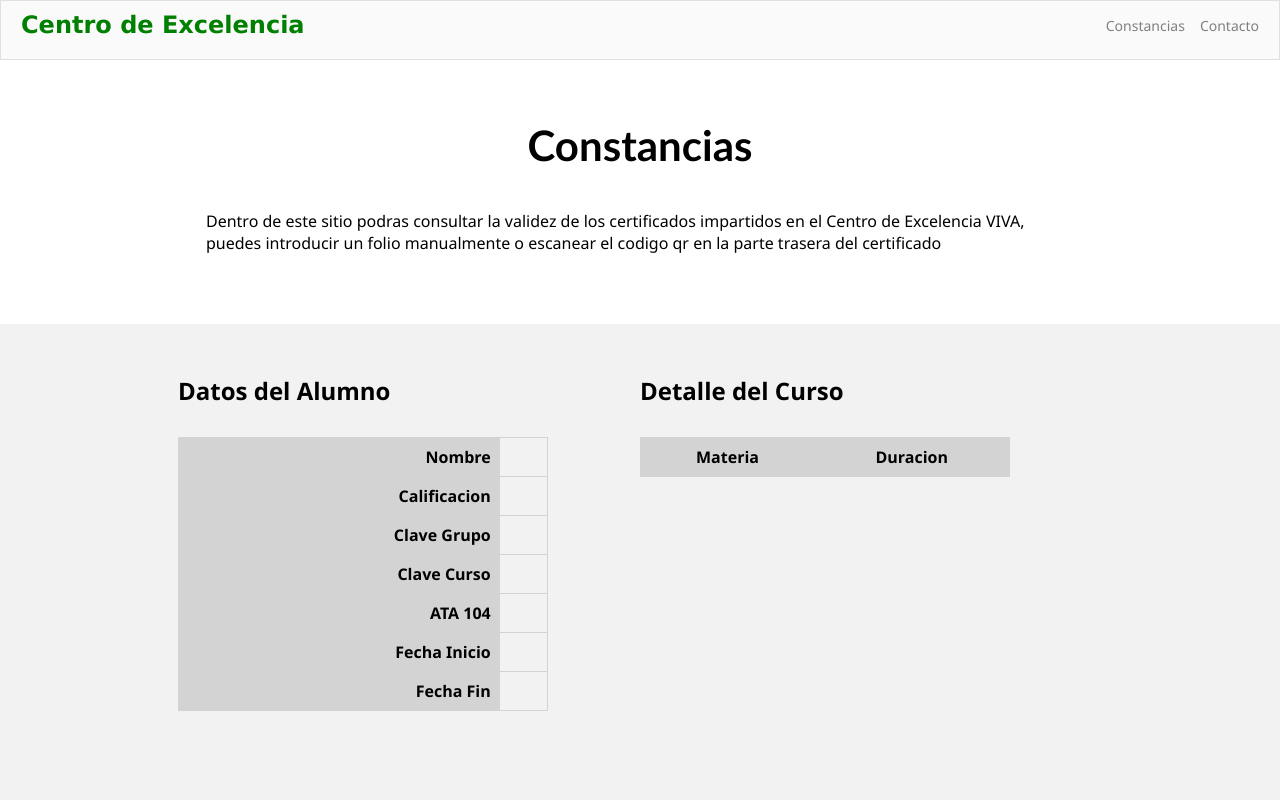
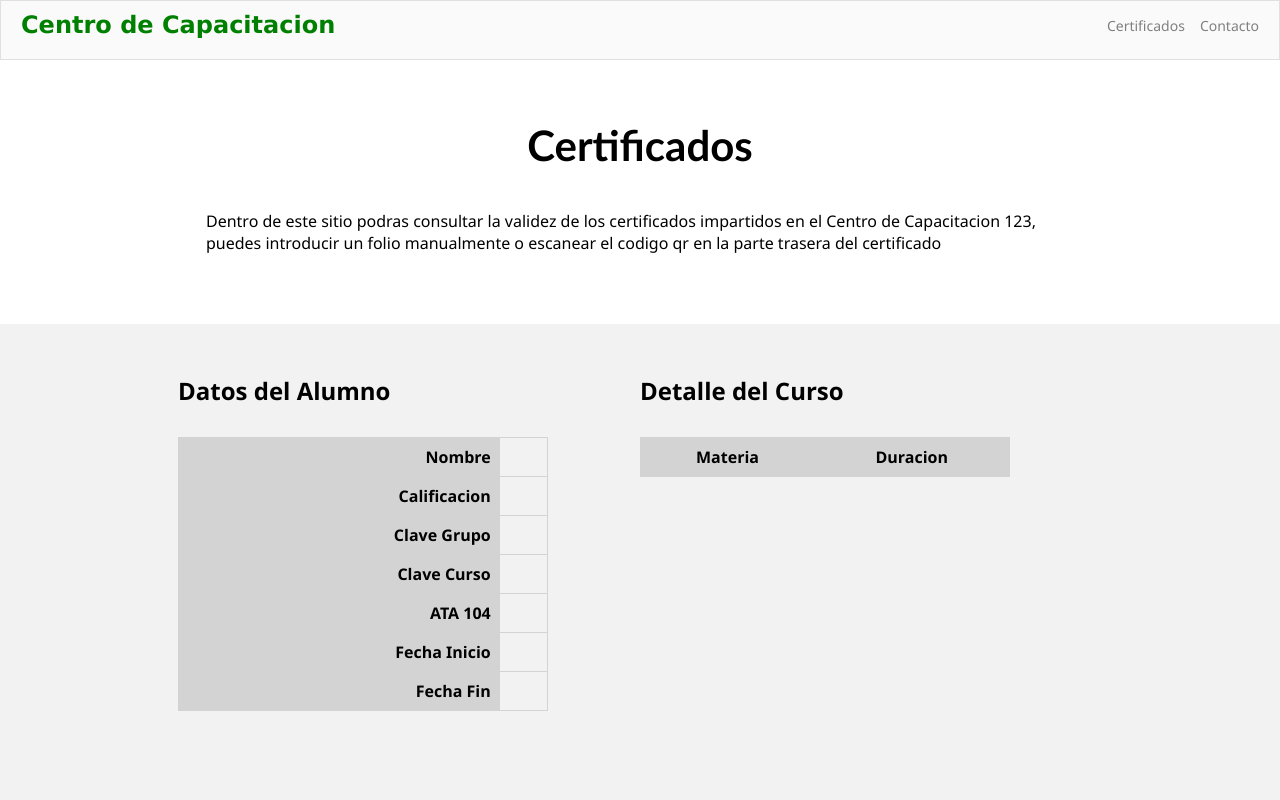
Before and after one commit to macrosouwu/protector, a plain HTML site: page index.html in a window 1280 px wide. Shown: the top 800 px of the page. Drawn offline with Linux system fonts and the light colour scheme; no server answers.

Commit message:
Se cambia el titulo y h1, p del index

```diff
--- a/index.html
+++ b/index.html
@@ -10,10 +10,10 @@
     <nav>
         <div class="nav-container">
         <div class="logo-container">
-            <a href="#">Centro de Excelencia</a>
+            <a href="#">Centro de Capacitacion</a>
         </div>
         <ul class="nav-links">
-            <li><a href="index.html">Constancias</a></li>
+            <li><a href="index.html">Certificados</a></li>
             <li><a href="contacto.html">Contacto</a></li>
 
         </ul>
@@ -22,8 +22,8 @@
 
     <div class="main-container">
         <section class="hero">
-            <h1 class="main-title">Constancias</h1>
-            <p>Dentro de este sitio podras consultar la validez de los certificados impartidos en el Centro de Excelencia VIVA, puedes introducir un folio manualmente o escanear el codigo qr en la parte trasera del certificado</p>
+            <h1 class="main-title">Certificados</h1>
+            <p>Dentro de este sitio podras consultar la validez de los certificados impartidos en el Centro de Capacitacion 123, puedes introducir un folio manualmente o escanear el codigo qr en la parte trasera del certificado</p>
         </section>
     </div>
     <div class="datos-container">
```
